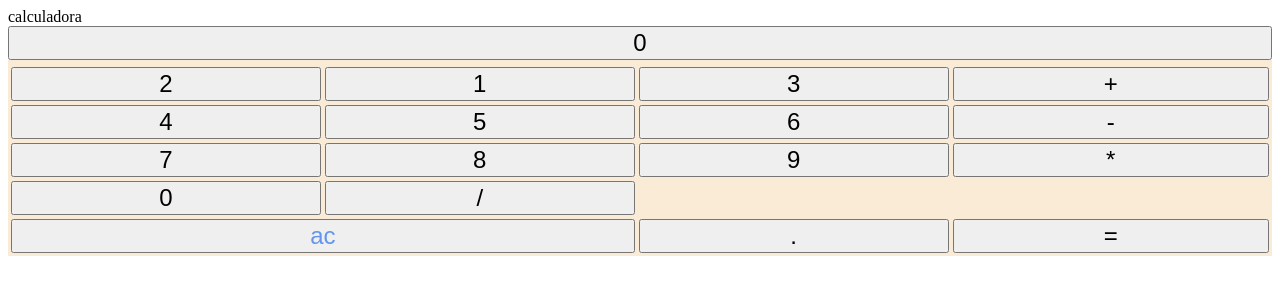
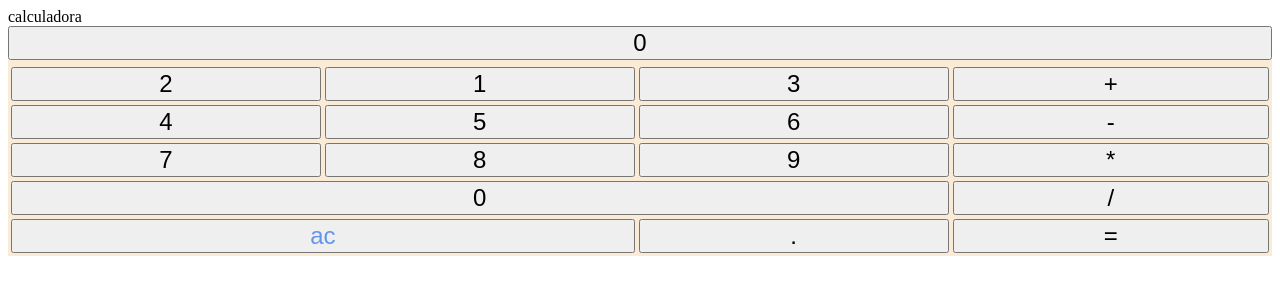
Before and after one commit to CamiloCTST/calculadora, a plain HTML site: page index.html in a window 1280 px wide. Drawn offline with Linux system fonts and the light colour scheme.

Commit message:
Update index.html

```diff
--- a/index.html
+++ b/index.html
@@ -41,7 +41,7 @@
         </tr>
         <tr>
 
-          <td cosplan= "3"><button onclick="add('0')">0</button></td>
+          <td colspan= "3"><button onclick="add('0')">0</button></td>
           <td><button onclick= "add('/')">/</button></td>
           </tr>
           <tr>
```
